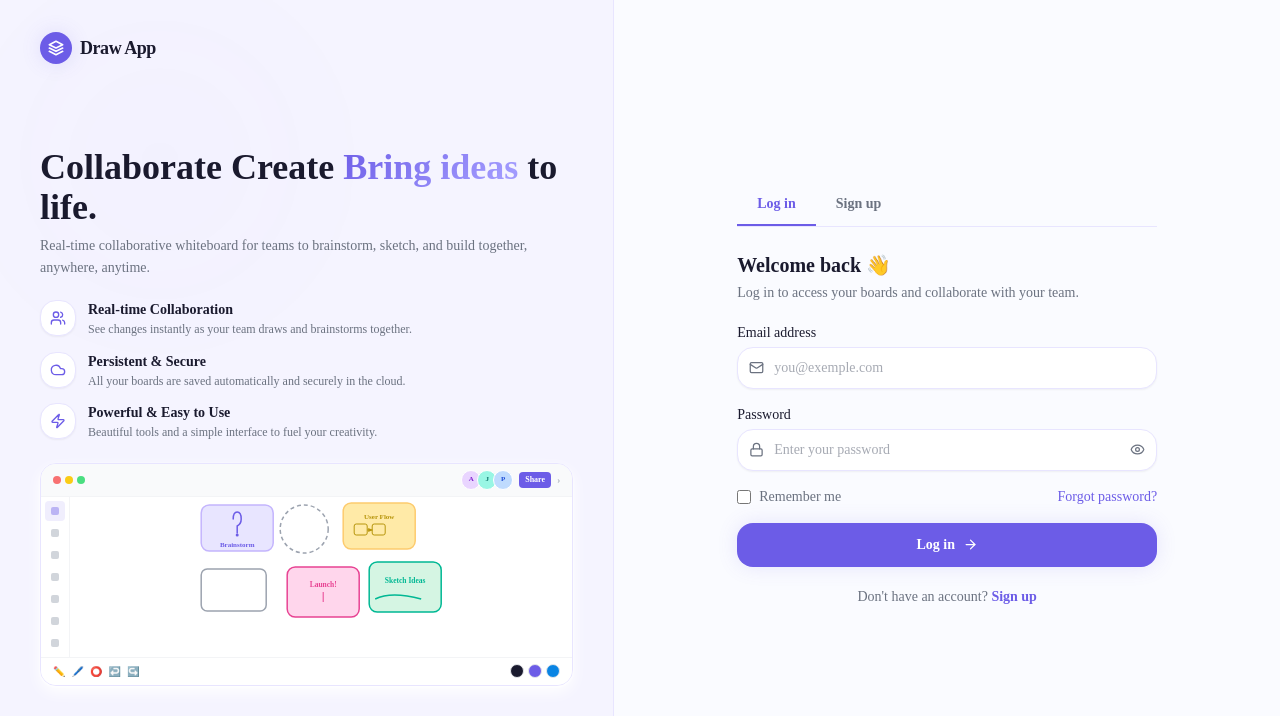
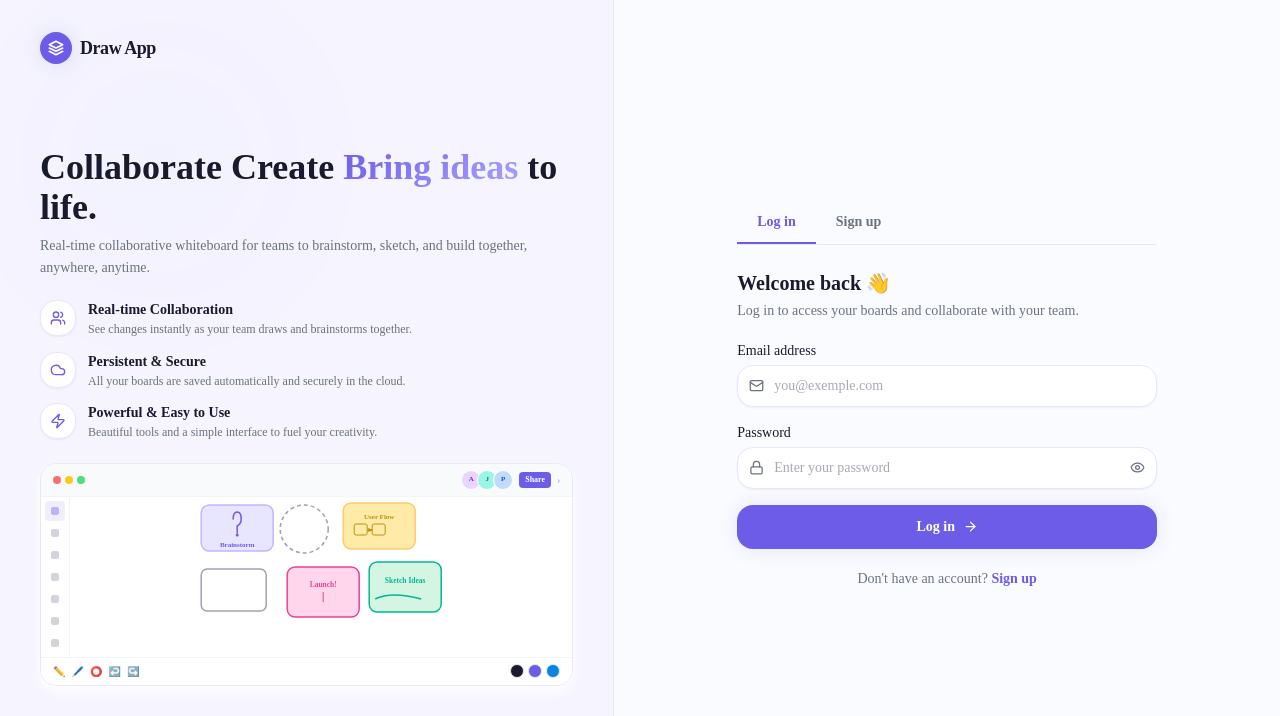
Before and after one commit to nitingupta95/draw-app, a Next.js app in the folder apps/frontend/: page /signin in a window 1280 px wide. Shown: the top 716 px of the page. Built offline with nearby package versions, Linux system fonts and the light colour scheme; no server answers.

Commit message:
refactor: remove remember me and forgot password options from auth page

```diff
--- a/apps/frontend/app/components/AuthPage.tsx
+++ b/apps/frontend/app/components/AuthPage.tsx
@@ -269,19 +269,6 @@ export function AuthPage({
               </div>
             )}
 
-            {/* Remember me / Forgot password */}
-            {isSignin && (
-              <div className="flex items-center justify-between">
-                <label className="flex items-center gap-2 cursor-pointer">
-                  <input type="checkbox" className="w-3.5 h-3.5 rounded border-card-border accent-primary" />
-                  <span className="text-sm text-muted-foreground">Remember me</span>
-                </label>
-                <button type="button" className="text-sm font-medium text-primary hover:text-primary-dark transition-colors">
-                  Forgot password?
-                </button>
-              </div>
-            )}
-
             {/* Submit */}
             <button type="submit" disabled={loading}
               className="w-full flex justify-center items-center gap-2 py-3 rounded-xl bg-primary text-primary-foreground font-semibold text-sm shadow-glow-sm hover:shadow-glow-md hover:bg-primary-dark transition-all disabled:opacity-60 disabled:cursor-not-allowed"
```
